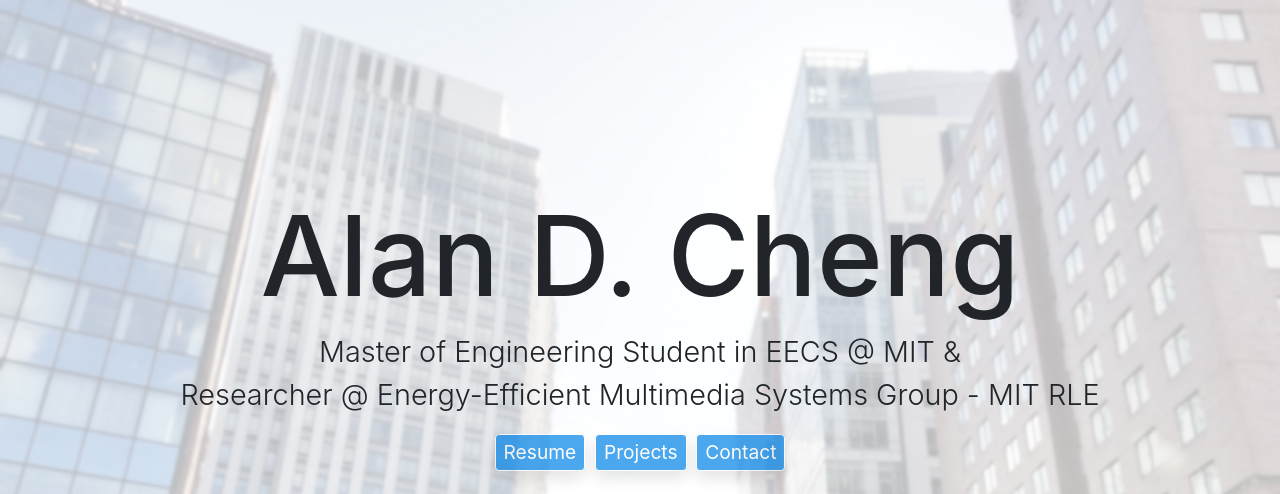
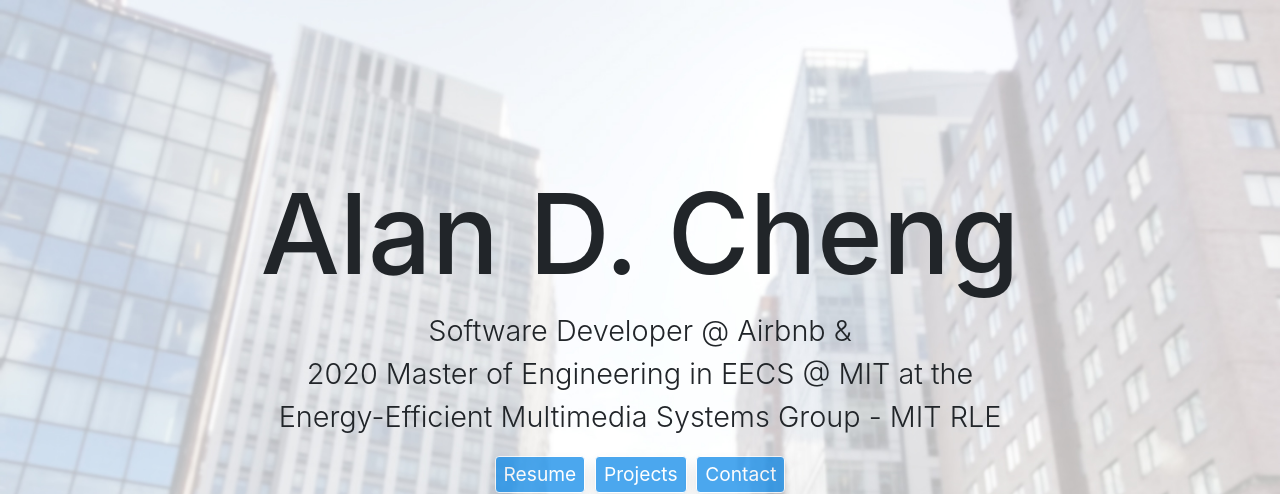
Before and after one commit to AlDCheng/AlDCheng.github.io, a plain HTML site: page index.html in a window 1280 px wide. Shown: the top 494 px of the page. Drawn offline with nearby package versions, Linux system fonts and the light colour scheme.

Commit message:
Update index.html current position

```diff
--- a/index.html
+++ b/index.html
@@ -28,8 +28,9 @@
       <div style="background:transparent" class="jumbotron text-center">
         <h1 style="font-size:700%;font-weight:450" class="display-1">Alan D. Cheng</h1>
         <p style="font-size:180%;font-weight:350" class="lead">
-          Master of Engineering Student in EECS @ MIT & <br>
-          Researcher @ Energy-Efficient Multimedia Systems Group - MIT RLE
+          Software Developer @ Airbnb & <br>
+          2020 Master of Engineering in EECS @ MIT at the <br>
+          Energy-Efficient Multimedia Systems Group - MIT RLE
         </p>
         <p class="lead">
           <a class="btn btn-primary btn-front shadow" href="pdf/ResumeAlanCheng.pdf" role="button">Resume</a>
```
